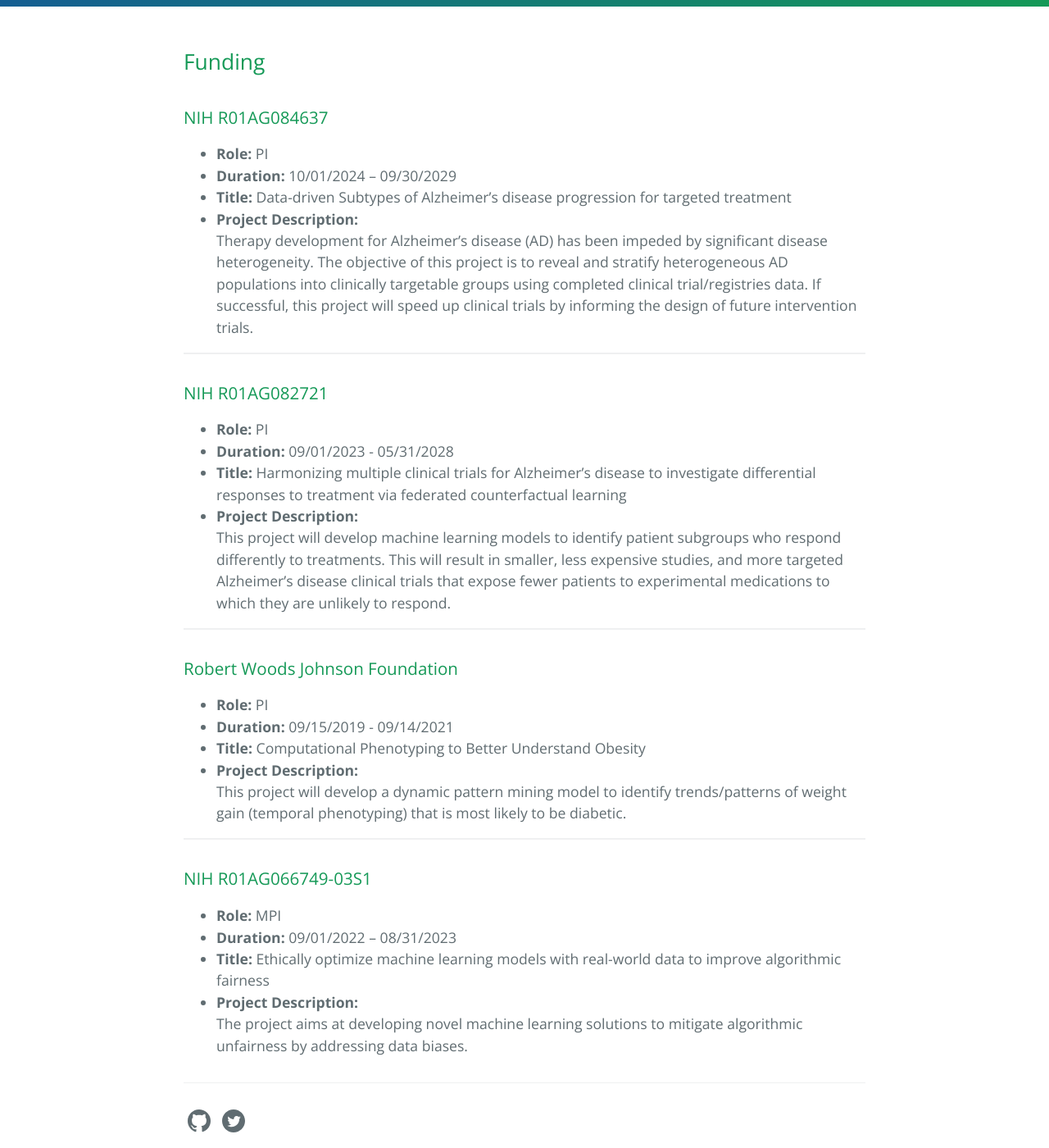
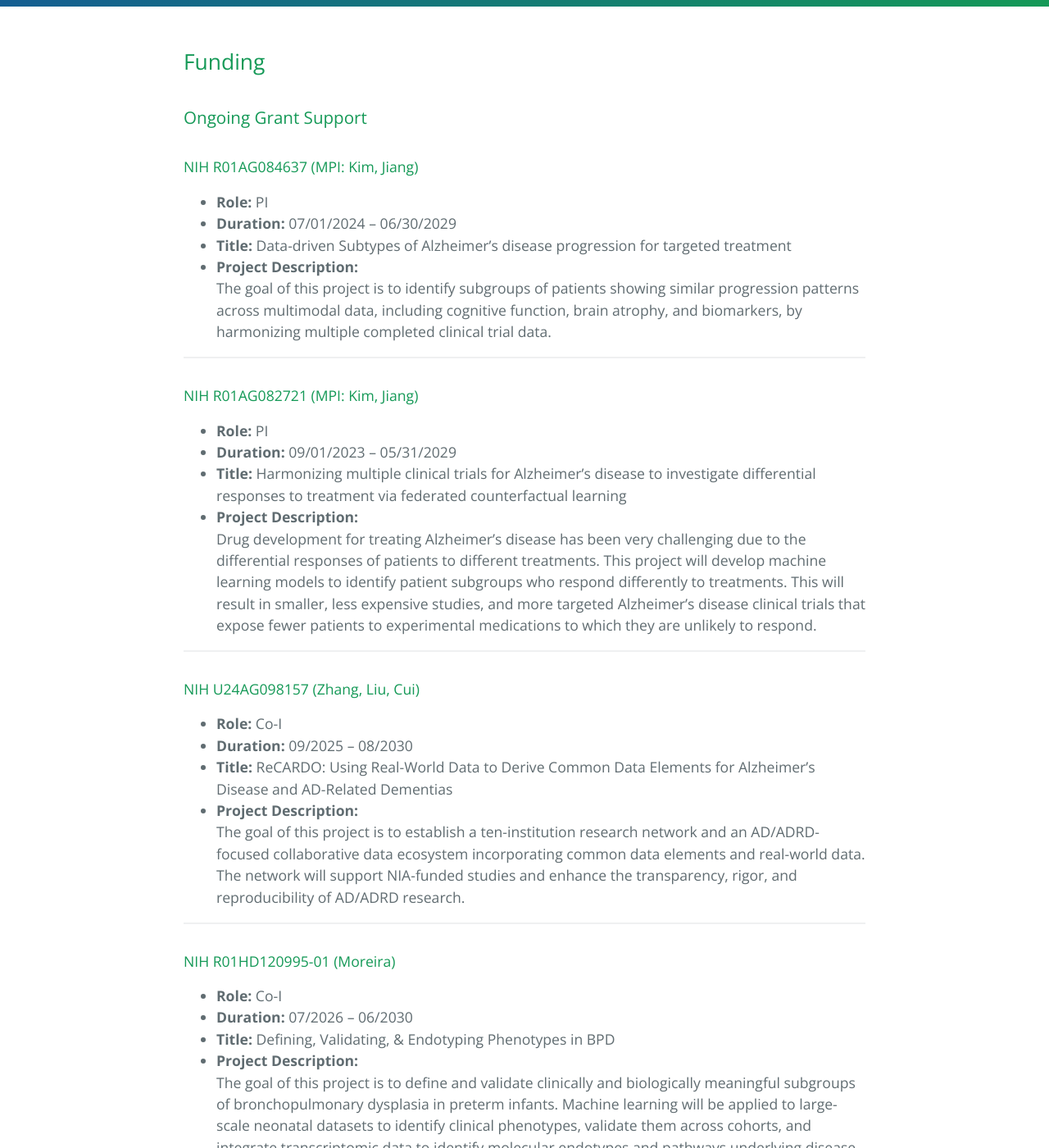
Before and after one commit to yejinjkim/yejinjkim.github.io, a Jekyll site: the page built from pages/funding.md, in a window 1280 px wide and 1400 px high, scrolled down 318 px. Shown: the whole window at 82% size. Built offline with Jekyll 4.4.1, drawn with Linux system fonts in a browser that asks for light colours; some of the changed text lies outside the part shown.

Commit message:
Update teaching/funding info, fix news date/links, simplify opportunities page
- Teaching: refresh course list per 2026 CV (adds BMI 6334, updates BMI 5007/6319 status)
- Funding: add ongoing NIH/site-PI grants and split into ongoing/completed sections
- Professor: fix malformed ICLR link and missing comma in program committee list
- News: split misdated ScienceDaily link into its own Jun 2022 entry
- Opportunities: remove emoji-heavy formatting; drop defunct Google Form, use direct email contact

```diff
--- a/pages/funding.md
+++ b/pages/funding.md
@@ -6,36 +6,67 @@ permalink: "/funding"
 
 ## Funding
 
-### NIH R01AG084637
+### Ongoing Grant Support
+
+#### NIH R01AG084637 (MPI: Kim, Jiang)
 - **Role:** PI
-- **Duration:** 10/01/2024 – 09/30/2029
+- **Duration:** 07/01/2024 – 06/30/2029
 - **Title:** Data-driven Subtypes of Alzheimer's disease progression for targeted treatment
 - **Project Description:**
-  Therapy development for Alzheimer’s disease (AD) has been impeded by significant disease heterogeneity. The objective of this project is to reveal and stratify heterogeneous AD populations into clinically targetable groups using completed clinical trial/registries data. If successful, this project will speed up clinical trials by informing the design of future intervention trials.
+  The goal of this project is to identify subgroups of patients showing similar progression patterns across multimodal data, including cognitive function, brain atrophy, and biomarkers, by harmonizing multiple completed clinical trial data.
 
 ---
 
-### NIH R01AG082721
+#### NIH R01AG082721 (MPI: Kim, Jiang)
 - **Role:** PI
-- **Duration:** 09/01/2023 - 05/31/2028
+- **Duration:** 09/01/2023 – 05/31/2029
 - **Title:** Harmonizing multiple clinical trials for Alzheimer's disease to investigate differential responses to treatment via federated counterfactual learning
 - **Project Description:**
-  This project will develop machine learning models to identify patient subgroups who respond differently to treatments. This will result in smaller, less expensive studies, and more targeted Alzheimer’s disease clinical trials that expose fewer patients to experimental medications to which they are unlikely to respond.
+  Drug development for treating Alzheimer's disease has been very challenging due to the differential responses of patients to different treatments. This project will develop machine learning models to identify patient subgroups who respond differently to treatments. This will result in smaller, less expensive studies, and more targeted Alzheimer's disease clinical trials that expose fewer patients to experimental medications to which they are unlikely to respond.
 
 ---
 
-### Robert Woods Johnson Foundation
+#### NIH U24AG098157 (Zhang, Liu, Cui)
+- **Role:** Co-I
+- **Duration:** 09/2025 – 08/2030
+- **Title:** ReCARDO: Using Real-World Data to Derive Common Data Elements for Alzheimer's Disease and AD-Related Dementias
+- **Project Description:**
+  The goal of this project is to establish a ten-institution research network and an AD/ADRD-focused collaborative data ecosystem incorporating common data elements and real-world data. The network will support NIA-funded studies and enhance the transparency, rigor, and reproducibility of AD/ADRD research.
+
+---
+
+#### NIH R01HD120995-01 (Moreira)
+- **Role:** Co-I
+- **Duration:** 07/2026 – 06/2030
+- **Title:** Defining, Validating, & Endotyping Phenotypes in BPD
+- **Project Description:**
+  The goal of this project is to define and validate clinically and biologically meaningful subgroups of bronchopulmonary dysplasia in preterm infants. Machine learning will be applied to large-scale neonatal datasets to identify clinical phenotypes, validate them across cohorts, and integrate transcriptomic data to identify molecular endotypes and pathways underlying disease progression.
+
+---
+
+#### NIH R01NR22258 (Mabry, Liu)
+- **Role:** Site PI
+- **Duration:** 04/2026 – 03/2030
+- **Title:** An Artificial Intelligence Approach to Understanding Trade-offs in Emergency Department Decision-Making
+- **Project Description:**
+  This project addresses challenges faced by triage nurses and other emergency department (ED) team members when managing care in overcrowded ED settings. The project will develop an evaluation framework for ED decision-making and use it to assess and compare artificial intelligence models, including AI-Triage+, designed to support rapid and accurate ED decision-making and improve patient care.
+
+---
+
+### Selected Completed Support
+
+#### Robert Wood Johnson Foundation (MPI: Kim, Jiang)
 - **Role:** PI
-- **Duration:** 09/15/2019 - 09/14/2021
+- **Duration:** 09/15/2019 – 09/14/2021
 - **Title:** Computational Phenotyping to Better Understand Obesity
 - **Project Description:**
   This project will develop a dynamic pattern mining model to identify trends/patterns of weight gain (temporal phenotyping) that is most likely to be diabetic.
 
 ---
 
-### NIH R01AG066749-03S1
+#### NIH R01AG066749-03S1 (MPI: Jiang, Kim)
 - **Role:** MPI
 - **Duration:** 09/01/2022 – 08/31/2023
-- **Title:** Ethically optimize machine learning models with real-world data to improve algorithmic fairness
+- **Title:** Finding combinatorial drug repositioning therapy for Alzheimer's disease and related dementias — Ethically optimize machine learning models with real-world data to improve algorithmic fairness
 - **Project Description:**
-  The project aims at developing novel machine learning solutions to mitigate algorithmic unfairness by addressing data biases.
+  The project aims to develop novel machine learning solutions to mitigate algorithmic unfairness by addressing data biases.
```
Also changed, not shown: index.md (+2 -1 lines), pages/lectures.md (+10 -8 lines), pages/opportunities.md (+13 -18 lines), pages/professor.md (+1 -1 lines).
